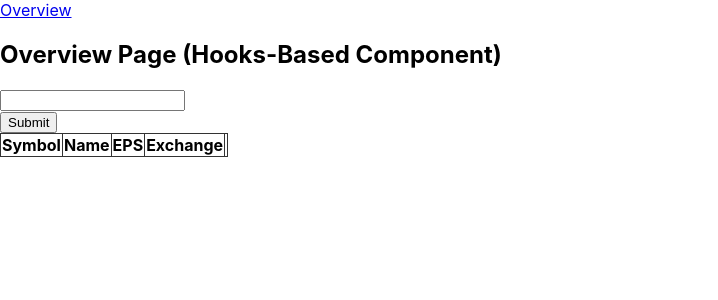
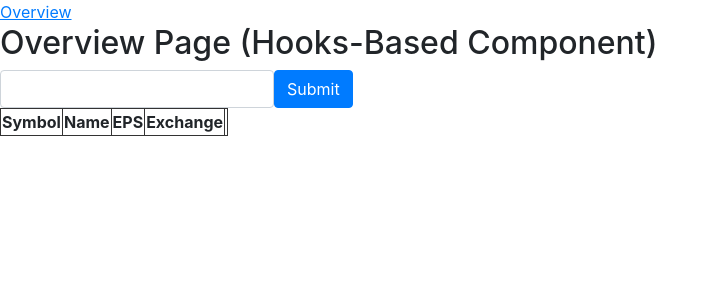
Before and after one commit to mattbillard/interview-inrhythm-react-router-redux-typescript, a React (Create React App) app: page /overview in a window 1280 px wide. Shown: the top 300 px of the page, without its empty margins (0-718 px from the left). Built offline with nearby package versions, Linux system fonts and the light colour scheme.

Commit message:
Add bootstrap improve typeahead position - 1:11:00

```diff
--- a/public/index.html
+++ b/public/index.html
@@ -1,15 +1,15 @@
 <!DOCTYPE html>
 <html lang="en">
+
 <head>
   <meta charset="utf-8" />
   <link rel="icon" href="%PUBLIC_URL%/favicon.ico" />
   <meta name="viewport" content="width=device-width, initial-scale=1" />
   <meta name="theme-color" content="#000000" />
-    <meta
-      name="description"
-      content="Web site created using create-react-app"
-    />
+  <meta name="description" content="Web site created using create-react-app" />
   <link rel="apple-touch-icon" href="%PUBLIC_URL%/logo192.png" />
+  <link rel="stylesheet" href="https://stackpath.bootstrapcdn.com/bootstrap/4.3.1/css/bootstrap.min.css"
+    integrity="sha384-ggOyR0iXCbMQv3Xipma34MD+dH/1fQ784/j6cY/iJTQUOhcWr7x9JvoRxT2MZw1T" crossorigin="anonymous">
   <!--
       manifest.json provides metadata used when your web app is installed on a
       user's mobile device or desktop. See https://developers.google.com/web/fundamentals/web-app-manifest/
@@ -26,6 +26,7 @@
     -->
   <title>React App</title>
 </head>
+
 <body>
   <noscript>You need to enable JavaScript to run this app.</noscript>
   <div id="root"></div>
@@ -40,4 +41,5 @@
       To create a production bundle, use `npm run build` or `yarn build`.
     -->
 </body>
+
 </html>
--- a/src/components/app.css
+++ b/src/components/app.css
@@ -23,3 +23,17 @@ table {
 th, td {
   border: solid 1px #333;
 }
+
+form {
+  position: relative;
+}
+
+.typeahead-suggestion {
+  background-color: white;
+  position: absolute;
+  bottom: 0;
+}
+
+.typeahead-suggestion > * {
+  padding: 10px;
+}
--- a/src/components/overview-page-hooks.tsx
+++ b/src/components/overview-page-hooks.tsx
@@ -1,4 +1,4 @@
-import React, { useState } from 'react';
+import React, { useEffect, useState } from 'react';
 import { useDispatch, useSelector } from "react-redux";
 
 import { getOverview, removeTicker, IStoreState } from '../redux';
@@ -21,6 +21,7 @@ export interface IOverviewPage { }
 export const OverviewPage: React.FC<IOverviewPage> = (props) => {
   const stocks = useSelector((state: IStoreState) => state.sampleReducer.stocks);
   const [tickerInput, updateTickerInput] = useState<string>('');
+  const [typeaheadHeight, updateTypeaheadHeight] = useState<string>('0');
   const dispatch = useDispatch();
 
   const handleGetOverview = (ticker: string) => {
@@ -51,27 +52,47 @@ export const OverviewPage: React.FC<IOverviewPage> = (props) => {
       }
     </>;
 
+  useEffect(() => {
+    const typeahead = document.querySelector('.typeahead-suggestion');
+    updateTypeaheadHeight((typeahead?.clientHeight || 0) + '');
+    console.log(typeahead?.clientHeight);
+  }, [tickerInput]);
+
   return (
     <div>
       <h2>Overview Page (Hooks-Based Component)</h2>
-      <form onSubmit={(e) => {
+      <form
+        className="form-inline"
+        onSubmit={(e) => {
           e.preventDefault();
-        console.log('form submitted');
+          handleGetOverview(tickerInput);
         }}
       >
+        <div className="form-group">
           <input
+            className="form-control"
             name="ticker"
             onChange={(e) => updateTickerInput(e.target.value.toUpperCase())}
             type="search"
             autoComplete="off"
             value={tickerInput}
           />
-        <div className="typeahead-suggestion">
+          <button
+            className="btn btn-primary"
+            type="submit"
+          >
+            Submit
+        </button>
+        </div>
+        <div
+          style={{
+            transform: `translateY(${typeaheadHeight}px)`
+          }}
+          className="typeahead-suggestion">
           {
             tickerInput && tickerSuggestions()
           }
         </div>
-        <button type="submit" onClick={() => handleGetOverview(tickerInput)}>Submit</button>
       </form>
 
       <table>
```
Lines whose indentation alone changed are shown as unchanged.
